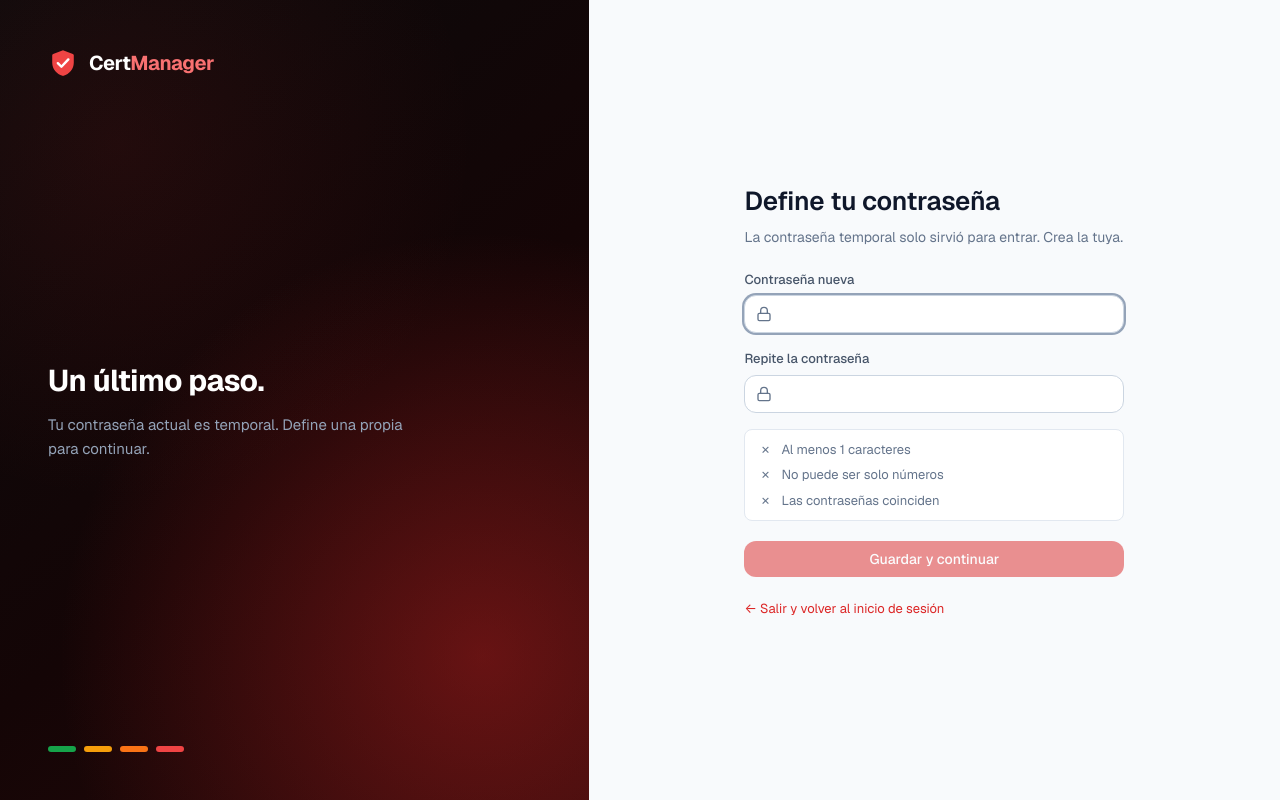
After one commit to AnthonyGrullonA/CertManager, a Django app: template templates/registration/password_force_change.html in a window 1280 px wide. The commit adds this page. Run offline with Django 5.2, Linux system fonts and the light colour scheme; the template is opened without the code that fills it: most values are stand-ins (such as "Sample title", 1, 10 or a date in 2020).

Commit message:
fix(ui): la clave API nueva aparece sin recargar; cambio de contrasena forzado en el login
Auditoria de refresco HTMX en todas las altas: certificados, grupos, usuarios,
miembros, detalle, alertas, reportes y config ya refrescan (OOB/triggers).
Unico flujo roto: API keys -> _created.html ahora inserta la fila OOB en
#key-rows y elimina el estado vacio.

Cambio forzado: con must_change_password el middleware redirige a
accounts/cambiar-contrasena/ (pantalla del flujo del login, espejo de la 2FA)
con 'Contrasena nueva' / 'Repite la contrasena' y checklist de validacion en
vivo (minimo real de la organizacion, no solo numeros, coincidencia); el
servidor sigue siendo autoridad y sus errores se pintan en la misma pantalla.

Co-Authored-By: Claude Fable 5 <noreply@anthropic.com>

```diff
--- a/apps/core/middleware.py
+++ b/apps/core/middleware.py
@@ -205,6 +205,7 @@ _PWEXPIRY_EXEMPT_PREFIXES = (
     "/perfil/",
     "/accounts/login",
     "/accounts/logout",
+    "/accounts/cambiar-contrasena",  # pantalla del cambio forzado (sin bucle)
     "/static/",
     "/media/",
     "/health",
@@ -237,7 +238,9 @@ class PasswordExpiryMiddleware:
             and not path.startswith(ADMIN_PREFIX)
         ):
             if getattr(user, "must_change_password", False):
-                return redirect(f"{reverse('profile')}?password_reset=1")
+                # Contraseña temporal: pantalla del flujo de login para definir
+                # la propia (con validadores en vivo), no el Perfil.
+                return redirect(reverse("password-force-change"))
             from apps.core.models import OrganizationSettings
 
             org = OrganizationSettings.load()
--- a/apps/web/tests_reset_password.py
+++ b/apps/web/tests_reset_password.py
@@ -113,11 +113,10 @@ class MustChangePasswordFlowTests(TestCase):
         self.user.save(update_fields=["must_change_password"])
         self.client.force_login(self.user)
 
-    def test_any_page_redirects_to_profile(self):
+    def test_any_page_redirects_to_force_change_screen(self):
         resp = self.client.get(reverse("certificate-list"))
         self.assertEqual(resp.status_code, 302)
-        self.assertIn(reverse("profile"), resp["Location"])
-        self.assertIn("password_reset=1", resp["Location"])
+        self.assertEqual(resp["Location"], reverse("password-force-change"))
 
     def test_profile_itself_is_exempt_and_shows_banner(self):
         resp = self.client.get(reverse("profile") + "?password_reset=1")
--- a/templates/apikeys/list.html
+++ b/templates/apikeys/list.html
@@ -50,11 +50,13 @@
           <thead>
             <tr><th>{% trans "Nombre" %}</th><th>{% trans "ID" %}</th><th>{% trans "Ámbito" %}</th><th>{% trans "Último uso" %}</th><th>{% trans "Estado" %}</th><th data-no-sort></th></tr>
           </thead>
-          <tbody>
+          {% comment %} id="key-rows": ancla del OOB de _created.html (la clave
+          nueva aparece sin recargar). El estado vacío se elimina por OOB. {% endcomment %}
+          <tbody id="key-rows">
             {% for key in keys %}
               {% include "apikeys/_row.html" with key=key %}
             {% empty %}
-            <tr data-empty-row><td colspan="6" class="text-center py-10 text-slate-500">{% trans "Aún no hay claves. Crea la primera arriba." %}</td></tr>
+            <tr id="keys-empty" data-empty-row><td colspan="6" class="text-center py-10 text-slate-500">{% trans "Aún no hay claves. Crea la primera arriba." %}</td></tr>
             {% endfor %}
           </tbody>
         </table>
--- /dev/null
+++ b/templates/registration/password_force_change.html
@@ -0,0 +1,141 @@
+{% load static %}{% load forge_icons i18n %}
+{% comment %}
+Cambio de contraseña forzado (contraseña temporal tras reset del Owner).
+Pantalla del flujo de login (espejo del layout de two_factor_verify.html).
+Checklist de validación EN VIVO (JS vanilla, sin red): mínimo N caracteres
+(data-min-length real de la organización), no solo números y coincidencia.
+El servidor sigue siendo la autoridad (SetPasswordForm + AUTH_PASSWORD_VALIDATORS):
+sus errores (contraseña común, similar al correo) se pintan en esta misma pantalla.
+{% endcomment %}
+<!DOCTYPE html>
+<html lang="es-do" data-theme="light" class="h-full">
+<head>
+  <meta charset="utf-8">
+  <meta name="viewport" content="width=device-width, initial-scale=1">
+  <title>{% trans "Define tu contraseña" %} · CertManager</title>
+  <link rel="icon" type="image/svg+xml" href="{% static 'img/favicon.svg' %}?v=2">
+  <link rel="stylesheet" href="{% static 'css/forge.css' %}?v={{ forge_assets_v }}">
+</head>
+<body class="forge-body h-full" style="margin:0">
+  <div class="forge-auth" style="display:flex;min-height:100vh;background:var(--surface-page)">
+    <aside class="forge-auth__brand"
+           style="flex:1 1 46%;background:var(--slate-900);display:flex;flex-direction:column;justify-content:space-between;padding:48px;position:relative;overflow:hidden">
+      <div aria-hidden="true"
+           style="position:absolute;inset:0;background:radial-gradient(circle at 82% 82%, rgba(220,38,38,0.38), transparent 52%), radial-gradient(circle at 20% 18%, rgba(220,38,38,0.10), transparent 44%), linear-gradient(140deg, #0a0a0b 0%, #140506 55%, #270909 100%)"></div>
+      <div style="display:flex;align-items:center;gap:11px;position:relative">
+        <svg width="30" height="30" viewBox="0 0 32 32" fill="none" aria-hidden="true">
+          <path d="M16 2.5L26.5 6.4C27.1 6.6 27.5 7.2 27.5 7.8V15.6C27.5 22.4 22.7 27.6 16.6 29.7C16.2 29.8 15.8 29.8 15.4 29.7C9.3 27.6 4.5 22.4 4.5 15.6V7.8C4.5 7.2 4.9 6.6 5.5 6.4L16 2.5Z" fill="var(--brand-500)"/>
+          <path d="M10.5 16.2L14.3 20L21.7 12.2" stroke="white" stroke-width="2.6" stroke-linecap="round" stroke-linejoin="round"/>
+        </svg>
+        <span style="font-family:var(--font-sans);font-weight:700;font-size:20px;letter-spacing:-0.02em;color:#fff">Cert<span style="color:var(--brand-400)">Manager</span></span>
+      </div>
+      <div style="position:relative;max-width:380px">
+        <h2 style="margin:0;font-family:var(--font-sans);font-weight:700;font-size:30px;line-height:1.2;letter-spacing:-0.02em;color:#fff">{% trans "Un último paso." %}</h2>
+        <p style="margin:14px 0 0;font-family:var(--font-sans);font-size:15px;line-height:1.6;color:var(--slate-400)">{% trans "Tu contraseña actual es temporal. Define una propia para continuar." %}</p>
+      </div>
+      <div style="position:relative;display:flex;gap:8px" aria-hidden="true">
+        <span style="width:28px;height:6px;border-radius:var(--radius-pill);background:var(--status-ok-solid)"></span>
+        <span style="width:28px;height:6px;border-radius:var(--radius-pill);background:var(--status-warn-solid)"></span>
+        <span style="width:28px;height:6px;border-radius:var(--radius-pill);background:var(--status-crit-solid)"></span>
+        <span style="width:28px;height:6px;border-radius:var(--radius-pill);background:var(--status-exp-solid)"></span>
+      </div>
+    </aside>
+
+    <main class="forge-auth__panel"
+          style="flex:1 1 54%;display:flex;align-items:center;justify-content:center;padding:32px">
+      <div style="width:100%;max-width:380px;display:flex;flex-direction:column;gap:22px">
+        <div>
+          <h1 style="margin:0;font-family:var(--font-sans);font-weight:600;font-size:var(--text-h1);letter-spacing:-0.01em;color:var(--text-primary)">{% trans "Define tu contraseña" %}</h1>
+          <p style="margin:6px 0 0;font-family:var(--font-sans);font-size:var(--text-body);color:var(--text-tertiary)">{% trans "La contraseña temporal solo sirvió para entrar. Crea la tuya." %}</p>
+        </div>
+
+        {% if form.errors %}
+        <div role="alert"
+             style="display:flex;flex-direction:column;gap:6px;padding:12px 14px;border-radius:var(--radius-md,10px);background:var(--red-softer,#fee2e2);color:var(--red-strong,#991b1b);font-family:var(--font-sans);font-size:var(--text-sm)">
+          {% for field in form %}{% for error in field.errors %}
+          <span style="display:flex;align-items:flex-start;gap:8px"><span style="flex:0 0 auto;margin-top:1px;color:var(--red-solid,#dc2626)">{% icon "circle-alert" size=15 %}</span>{{ error }}</span>
+          {% endfor %}{% endfor %}
+          {% for error in form.non_field_errors %}
+          <span style="display:flex;align-items:flex-start;gap:8px"><span style="flex:0 0 auto;margin-top:1px;color:var(--red-solid,#dc2626)">{% icon "circle-alert" size=15 %}</span>{{ error }}</span>
+          {% endfor %}
+        </div>
+        {% endif %}
+
+        <form method="post" action="" style="display:flex;flex-direction:column;gap:16px" novalidate>
+          {% csrf_token %}
+          <div style="display:flex;flex-direction:column;gap:6px">
+            <label for="new_password1" style="font-family:var(--font-sans);font-size:var(--text-sm);font-weight:500;color:var(--text-secondary)">{% trans "Contraseña nueva" %}</label>
+            <div style="position:relative;display:flex;align-items:center">
+              <span aria-hidden="true" style="position:absolute;left:12px;display:inline-flex;color:var(--text-tertiary);pointer-events:none">{% icon "lock" size=16 %}</span>
+              <input class="input" type="password" name="new_password1" id="new_password1"
+                     autocomplete="new-password" required autofocus style="width:100%;padding-left:38px">
+            </div>
+          </div>
+          <div style="display:flex;flex-direction:column;gap:6px">
+            <label for="new_password2" style="font-family:var(--font-sans);font-size:var(--text-sm);font-weight:500;color:var(--text-secondary)">{% trans "Repite la contraseña" %}</label>
+            <div style="position:relative;display:flex;align-items:center">
+              <span aria-hidden="true" style="position:absolute;left:12px;display:inline-flex;color:var(--text-tertiary);pointer-events:none">{% icon "lock" size=16 %}</span>
+              <input class="input" type="password" name="new_password2" id="new_password2"
+                     autocomplete="new-password" required style="width:100%;padding-left:38px">
+            </div>
+          </div>
+
+          {% comment %} Checklist en vivo: cada regla pasa de ✗ a ✓ por tecla. {% endcomment %}
+          <ul id="pwd-rules" data-min-length="{{ min_length }}"
+              style="list-style:none;margin:0;padding:10px 12px;display:flex;flex-direction:column;gap:6px;border:1px solid var(--border-subtle);border-radius:var(--radius-md,10px);background:var(--surface-card);font-family:var(--font-sans);font-size:var(--text-sm)">
+            <li data-rule="length" style="display:flex;align-items:center;gap:8px;color:var(--text-tertiary)">
+              <span data-mark aria-hidden="true" style="width:16px;text-align:center">✗</span>
+              {% blocktrans with min=min_length %}Al menos {{ min }} caracteres{% endblocktrans %}
+            </li>
+            <li data-rule="notnumeric" style="display:flex;align-items:center;gap:8px;color:var(--text-tertiary)">
+              <span data-mark aria-hidden="true" style="width:16px;text-align:center">✗</span>
+              {% trans "No puede ser solo números" %}
+            </li>
+            <li data-rule="match" style="display:flex;align-items:center;gap:8px;color:var(--text-tertiary)">
+              <span data-mark aria-hidden="true" style="width:16px;text-align:center">✗</span>
+              {% trans "Las contraseñas coinciden" %}
+            </li>
+          </ul>
+
+          <button type="submit" id="pwd-submit" class="btn-primary" disabled
+                  style="width:100%;justify-content:center;margin-top:4px">{% trans "Guardar y continuar" %}</button>
+        </form>
+
+        <a href="{% url 'logout' %}" style="font-family:var(--font-sans);font-size:var(--text-sm);color:var(--text-link);text-decoration:none">{% trans "← Salir y volver al inicio de sesión" %}</a>
+      </div>
+    </main>
+  </div>
+
+  <script>
+    (function () {
+      var p1 = document.getElementById("new_password1");
+      var p2 = document.getElementById("new_password2");
+      var rules = document.getElementById("pwd-rules");
+      var submit = document.getElementById("pwd-submit");
+      var min = parseInt(rules.getAttribute("data-min-length"), 10) || 8;
+
+      var OK = "var(--status-ok-text, #047857)";
+      var PENDING = "var(--text-tertiary)";
+
+      function setRule(name, ok) {
+        var li = rules.querySelector('[data-rule="' + name + '"]');
+        li.style.color = ok ? OK : PENDING;
+        li.querySelector("[data-mark]").textContent = ok ? "✓" : "✗";
+        return ok;
+      }
+
+      function check() {
+        var v1 = p1.value, v2 = p2.value;
+        var okLen = setRule("length", v1.length >= min);
+        var okNum = setRule("notnumeric", v1.length > 0 && !/^\d+$/.test(v1));
+        var okMatch = setRule("match", v1.length > 0 && v1 === v2);
+        submit.disabled = !(okLen && okNum && okMatch);
+      }
+
+      p1.addEventListener("input", check);
+      p2.addEventListener("input", check);
+      check();
+    })();
+  </script>
+</body>
+</html>
```
Also changed, not shown: apps/accounts/tests_force_password_change.py (added, +89 -0 lines), apps/accounts/views.py (+55 -2 lines), apps/web/tests_apikeys.py (+18 -0 lines), apps/web/urls_login.py (+7 -1 lines), templates/apikeys/_created.html (+9 -0 lines).
